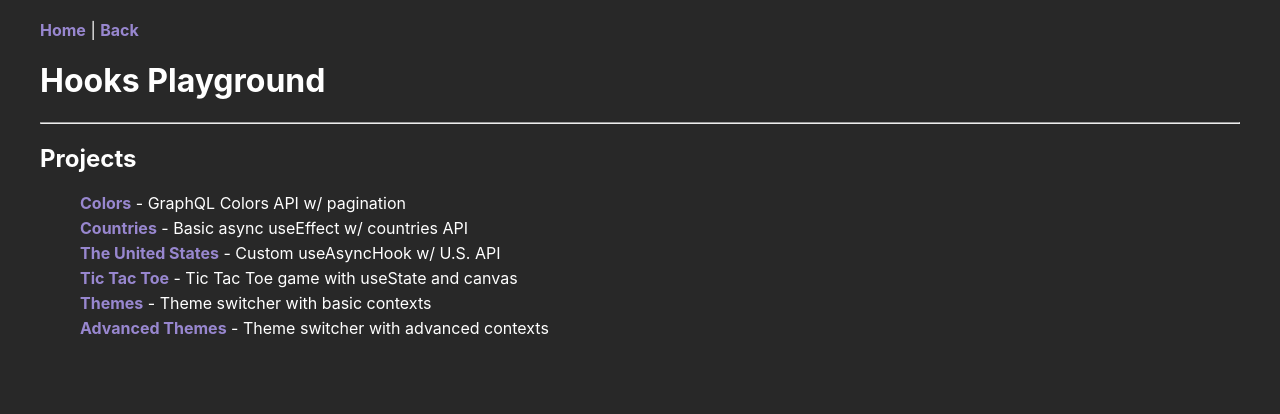
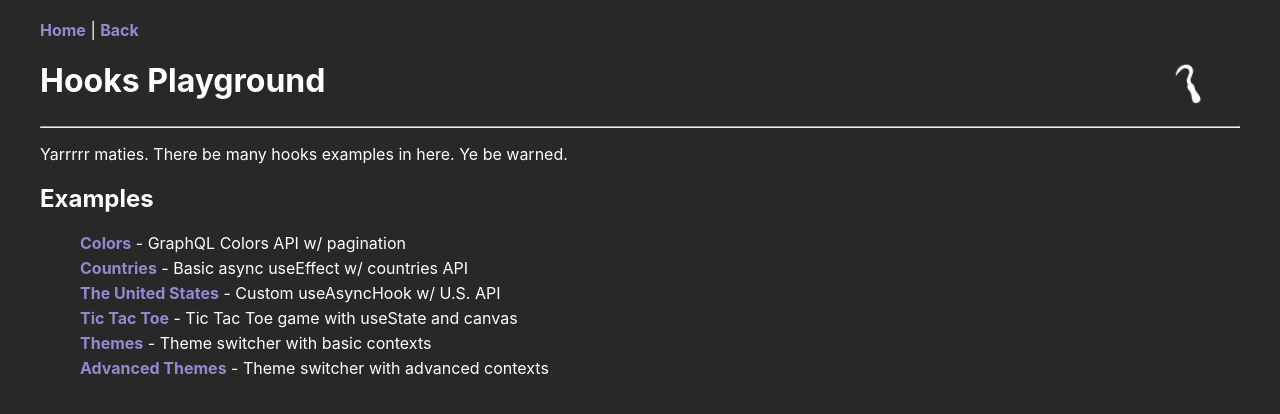
Before and after one commit to gareys/hooks-playground, a React (Vite) app: page / in a window 1280 px wide. Shown: the top 414 px of the page. Built offline with nearby package versions, Linux system fonts and the light colour scheme.

Commit message:
Add animated image and text to home page

```diff
--- a/src/components/home/Home.tsx
+++ b/src/components/home/Home.tsx
@@ -1,12 +1,19 @@
 import React from 'react';
 import { Link } from 'react-router-dom';
 import styled from 'styled-components';
+import hookImg from '../../hook.svg';
 
 export const Home = () => (
   <>
-    <h1>Hooks Playground</h1>
+    <Heading>
+      Hooks Playground
+      <HookHolster>
+        <Hook src={hookImg} />
+      </HookHolster>
+    </Heading>
     <hr />
-    <h2>Projects</h2>
+    <p>Yarrrrr maties. There be many hooks examples in here. Ye be warned.</p>
+    <h2>Examples</h2>
     <ProjectList>
       <li>
         <Link to="/colors">Colors</Link> - GraphQL Colors API w/ pagination
@@ -40,3 +47,36 @@ const ProjectList = styled.ul`
     margin: 5px 0;
   }
 `;
+
+const Heading = styled.h1`
+  display: flex;
+  justify-content: space-between;
+`;
+
+const HookHolster = styled.div`
+  width: 100px;
+  display: flex;
+  justify-content: center;
+`;
+
+const Hook = styled.img`
+  height: 43px;
+  width: auto;
+  animation: wobble 5s infinite;
+  transform: rotate(-45deg);
+  transform-origin: bottom right;
+
+  @keyframes wobble {
+    from {
+      transform: rotate(-45deg);
+    }
+
+    50% {
+      transform: rotate(90deg);
+    }
+
+    to {
+      transform: rotate(-45deg);
+    }
+  }
+`;
```
Also changed, not shown: src/hook.svg (added).
